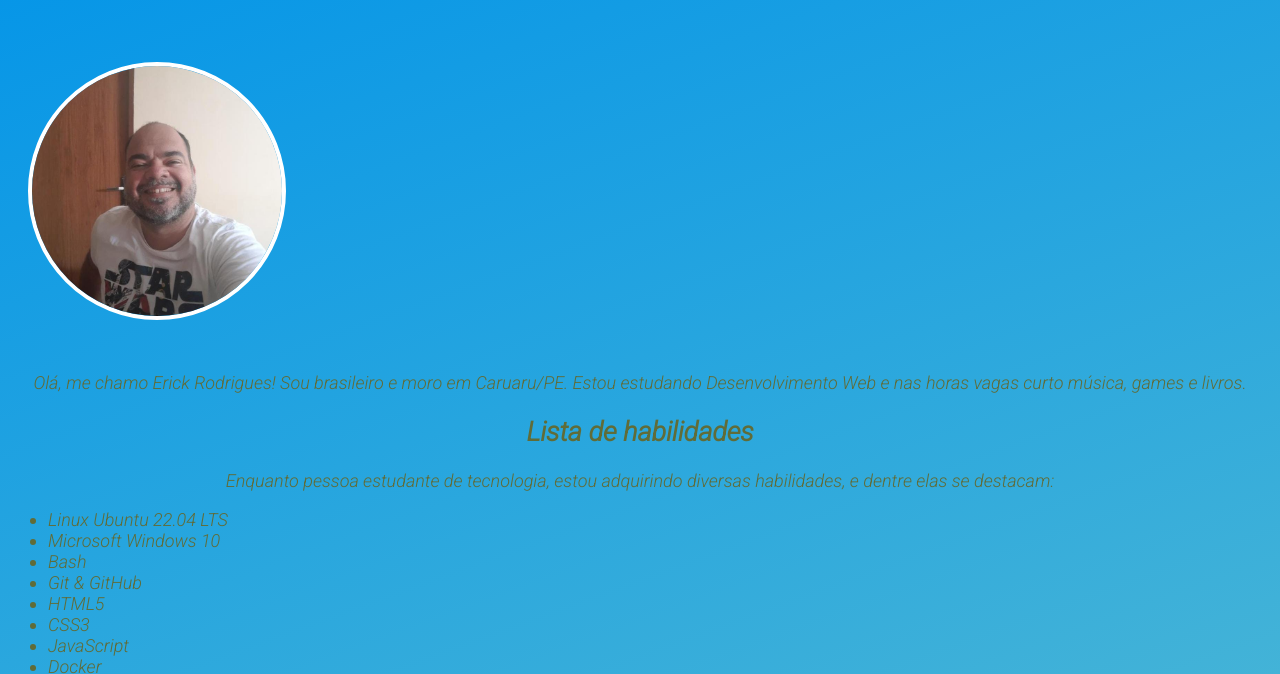
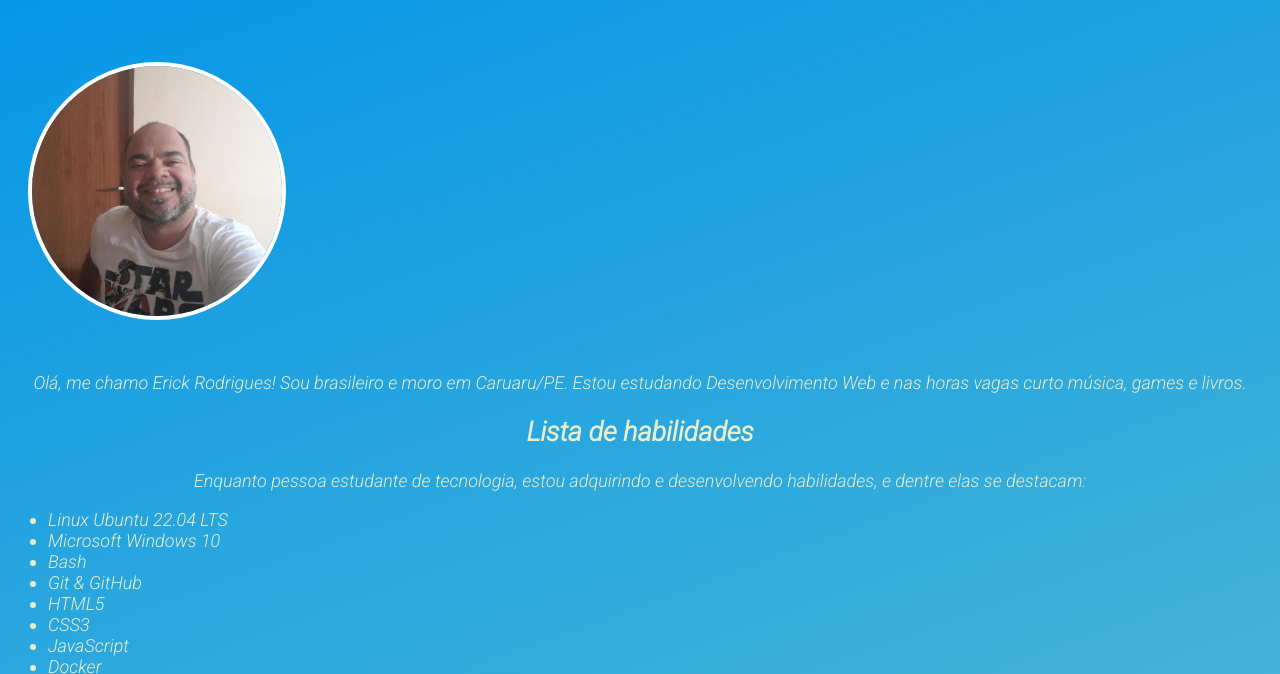
Before and after one commit to erodrigs/erodrigs.github.io, a plain HTML site: page index.html in a window 1280 px wide. Shown: the part 124-798 px from the top of the page. Drawn offline with Linux system fonts and the light colour scheme.

Commit message:
update body's font color

```diff
--- a/index.html
+++ b/index.html
@@ -23,7 +23,7 @@
     <main>
       <section id="skills">
         <h2>Lista de habilidades</h2>
-        <p>Enquanto pessoa estudante de tecnologia, estou adquirindo diversas habilidades, e dentre elas se destacam:</p>
+        <p>Enquanto pessoa estudante de tecnologia, estou adquirindo e desenvolvendo habilidades, e dentre elas se destacam:</p>
         <ul>
           <li>Linux Ubuntu 22.04 LTS</li>
           <li>Microsoft Windows 10</li>
--- a/style.css
+++ b/style.css
@@ -2,7 +2,7 @@ body {
   background-color: #0093E9;
   background-image: linear-gradient(160deg, #0093E9 0%, #80D0C7 100%);
   font-family: 'Roboto', sans-serif;
-  color: #606c38;
+  color: #e9edc9;
   font-size: large;
 }
 
```
